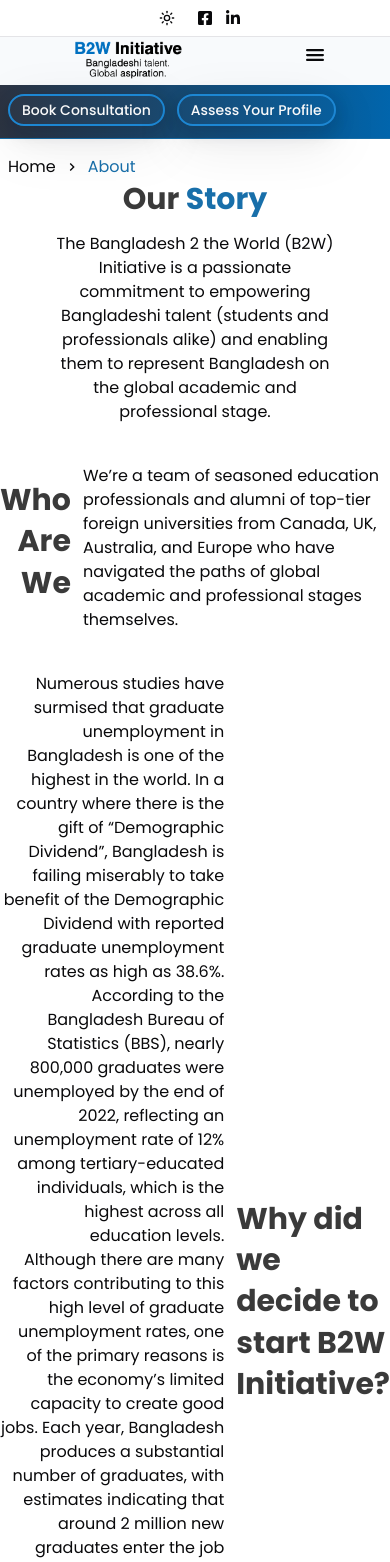
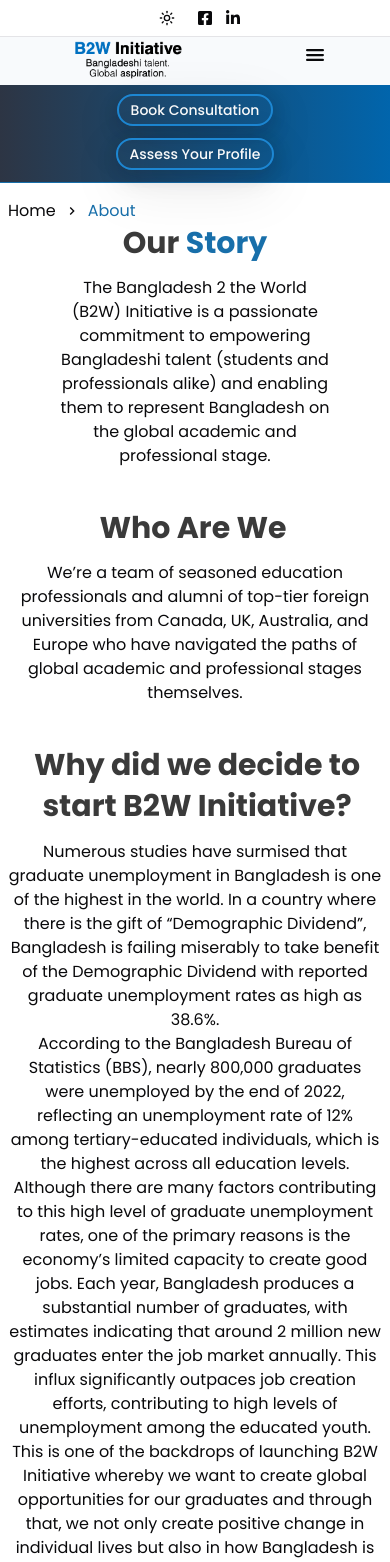
Before and after one commit to wpseemol/b2wi, a Next.js app: page /about-us in a window 390 px wide. Shown: the top 1562 px of the page. Built offline with nearby package versions, Linux system fonts and the light colour scheme.

Commit message:
about page desigine fixed

```diff
--- a/src/app/(user)/_components/header/nav-menu.tsx
+++ b/src/app/(user)/_components/header/nav-menu.tsx
@@ -52,7 +52,7 @@
                         );
                     })}
                 </ul> */}
-                <div className=" flex justify-end gap-x-3">
+                <div className=" flex md:justify-end justify-center items-center md:flex-row flex-col gap-3 w-full md:w-fit">
                     <BookConsultationBtn />
                     <AccessYourProfileBtn />
                 </div>
--- a/src/app/(user)/about-us/_components/mission-vision-accordion.tsx
+++ b/src/app/(user)/about-us/_components/mission-vision-accordion.tsx
@@ -16,7 +16,11 @@
             className="md:w-[45rem] w-full mx-auto px-2 sm:px-0"
         >
             {ourMissionVisionContent.map((content) => (
-                <AccordionItem value={`item-${content.id}`} key={content.id}>
+                <AccordionItem
+                    value={`item-${content.id}`}
+                    key={content.id}
+                    className="md:px-0 px-2"
+                >
                     <AccordionTrigger className="md:mr-5 text-lg font-semibold">
                         {content.title}
                     </AccordionTrigger>
--- a/src/app/(user)/about-us/page.tsx
+++ b/src/app/(user)/about-us/page.tsx
@@ -6,7 +6,7 @@
         <main className="container mx-auto">
             <BreadcrumbFirstLink currentPageName="About" />
 
-            <section className="text-center w-[75%] mb-10 mx-auto">
+            <section className="text-center w-[75%] mb-10 mx-auto md:px-0 px-2">
                 <h2 className="text-neutral-900/85 dark:text-white sm:text-[52px] text-3xl font-bold leading-snug text-center mb-3">
                     Our
                     <span className="text-primary dark:text-white"> Story</span>
@@ -20,14 +20,14 @@
                 </p>
             </section>
 
-            <section className="space-y-10 mb-14 mx-auto">
-                <div className="flex gap-x-3 items-center">
+            <section className="space-y-10 mb-14 mx-auto md:px-0 px-2">
+                <div className="flex md:flex-row flex-col gap-x-6 items-center">
                     <div className="md:w-[40%]">
-                        <h3 className="text-neutral-900/85 dark:text-white sm:text-[52px] text-3xl font-bold leading-snug text-right mb-3 ">
+                        <h3 className="text-neutral-900/85 dark:text-white sm:text-[52px] text-3xl font-bold leading-snug md:text-right text-center mb-3 md:border-r-8 border-r-0 border-primary pr-1">
                             Who Are We
                         </h3>
                     </div>
-                    <div className="md:w-[60%]">
+                    <div className="md:w-[60%] md:text-left text-center">
                         <p>
                             We’re a team of seasoned education professionals and
                             alumni of top-tier foreign universities from Canada,
@@ -37,13 +37,13 @@
                         </p>
                     </div>
                 </div>
-                <div className="flex flex-row-reverse gap-x-3 items-center">
+                <div className="flex flex-col md:flex-row-reverse gap-x-6 items-center">
                     <div className="md:w-[40%]">
-                        <h3 className="text-neutral-900/85 dark:text-white sm:text-[52px] text-3xl font-bold leading-snug mb-3">
+                        <h3 className="text-neutral-900/85 dark:text-white sm:text-[52px] text-3xl font-bold leading-snug mb-3 md:text-left text-center md:border-l-8 border-l-0 border-primary pl-1">
                             Why did we decide to start B2W Initiative?
                         </h3>
                     </div>
-                    <div className="md:w-[60%] text-right">
+                    <div className="md:w-[60%] md:text-right text-center">
                         <p>
                             Numerous studies have surmised that graduate
                             unemployment in Bangladesh is one of the highest in
```
